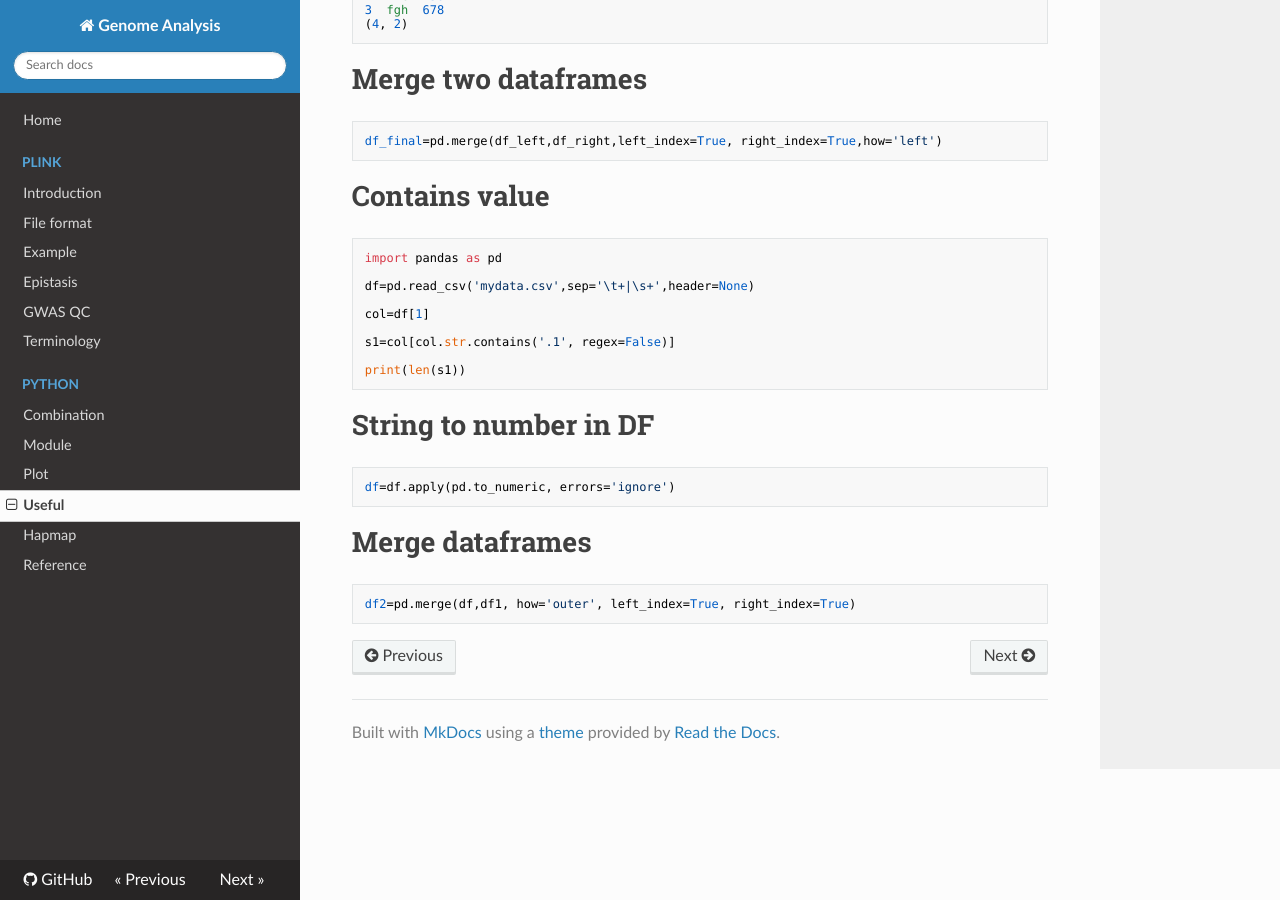
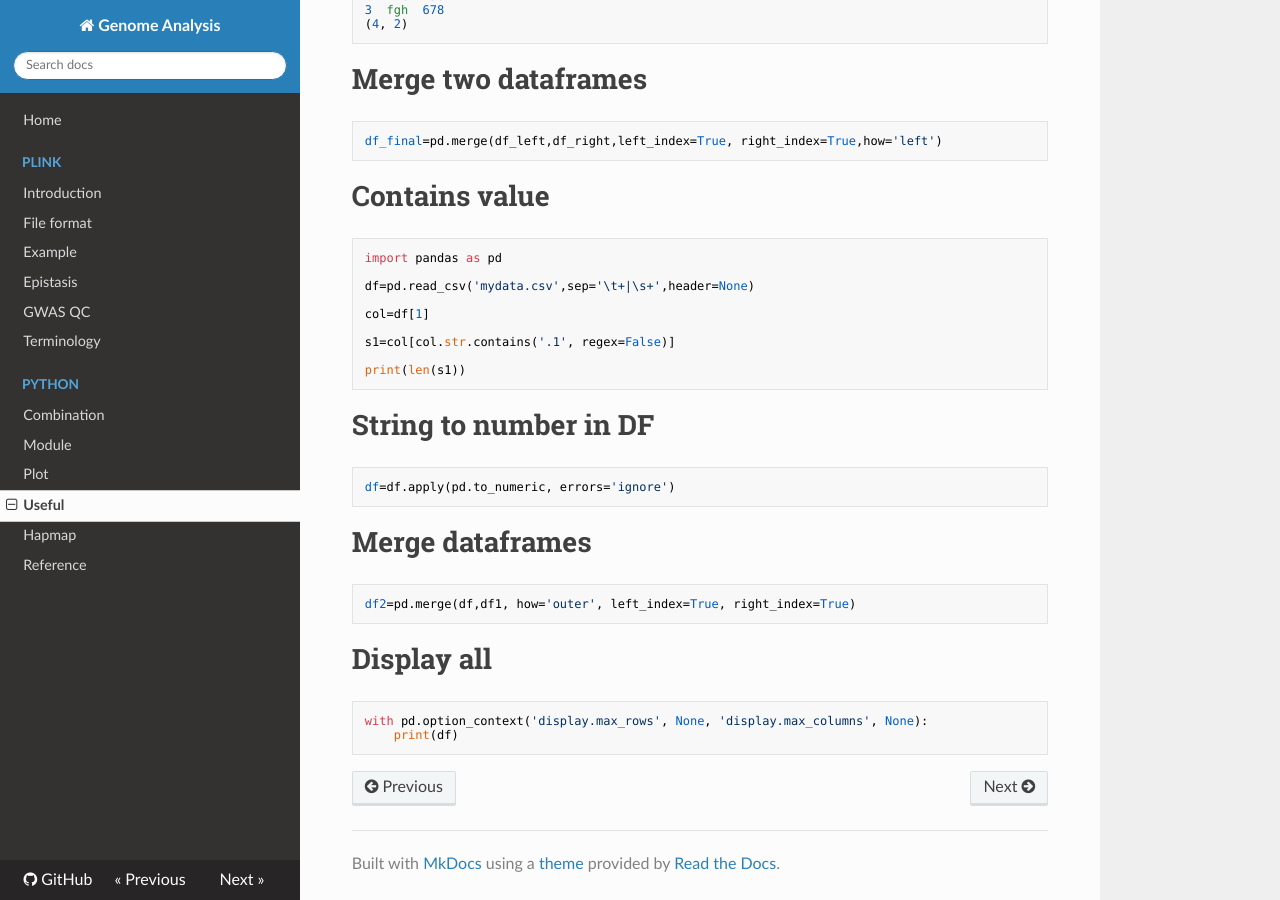
Before and after one commit to WonyoungCho/plink, an MkDocs documentation site: the page built from docs/python_useful.md, in a window 1280 px wide and 900 px high, scrolled down 1584 px. Built offline with MkDocs 1.6.1, drawn with Linux system fonts in a browser that asks for light colours; nearby versions of some CDN libraries; old or Windows-style settings are respelled for this version of MkDocs.

Commit message:
Update python_useful.md

````diff
--- a/docs/python_useful.md
+++ b/docs/python_useful.md
@@ -120,3 +120,9 @@ df=df.apply(pd.to_numeric, errors='ignore')
 ```
 df2=pd.merge(df,df1, how='outer', left_index=True, right_index=True)
 ```
+
+# Display all
+```
+with pd.option_context('display.max_rows', None, 'display.max_columns', None):
+    print(df)
+```
````
